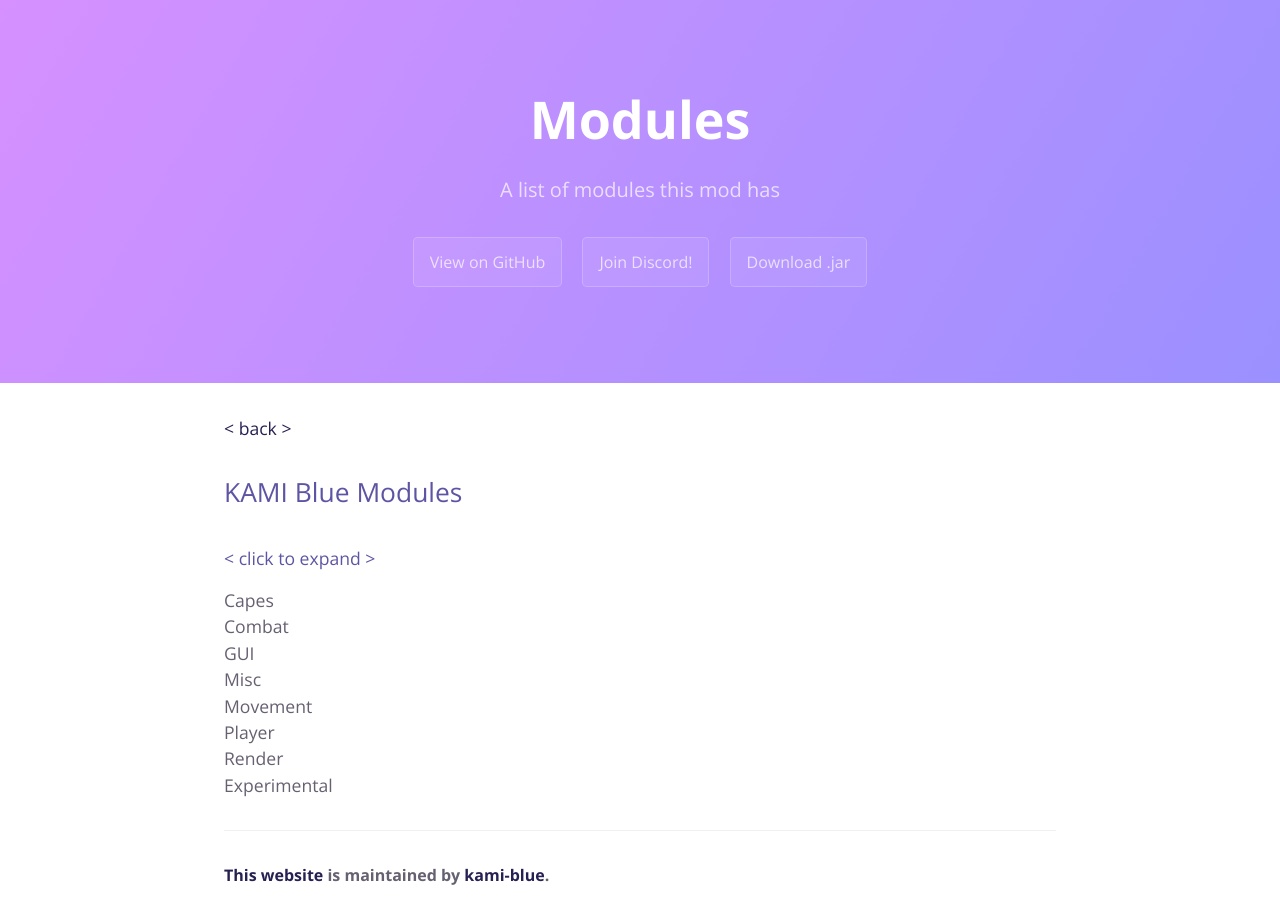
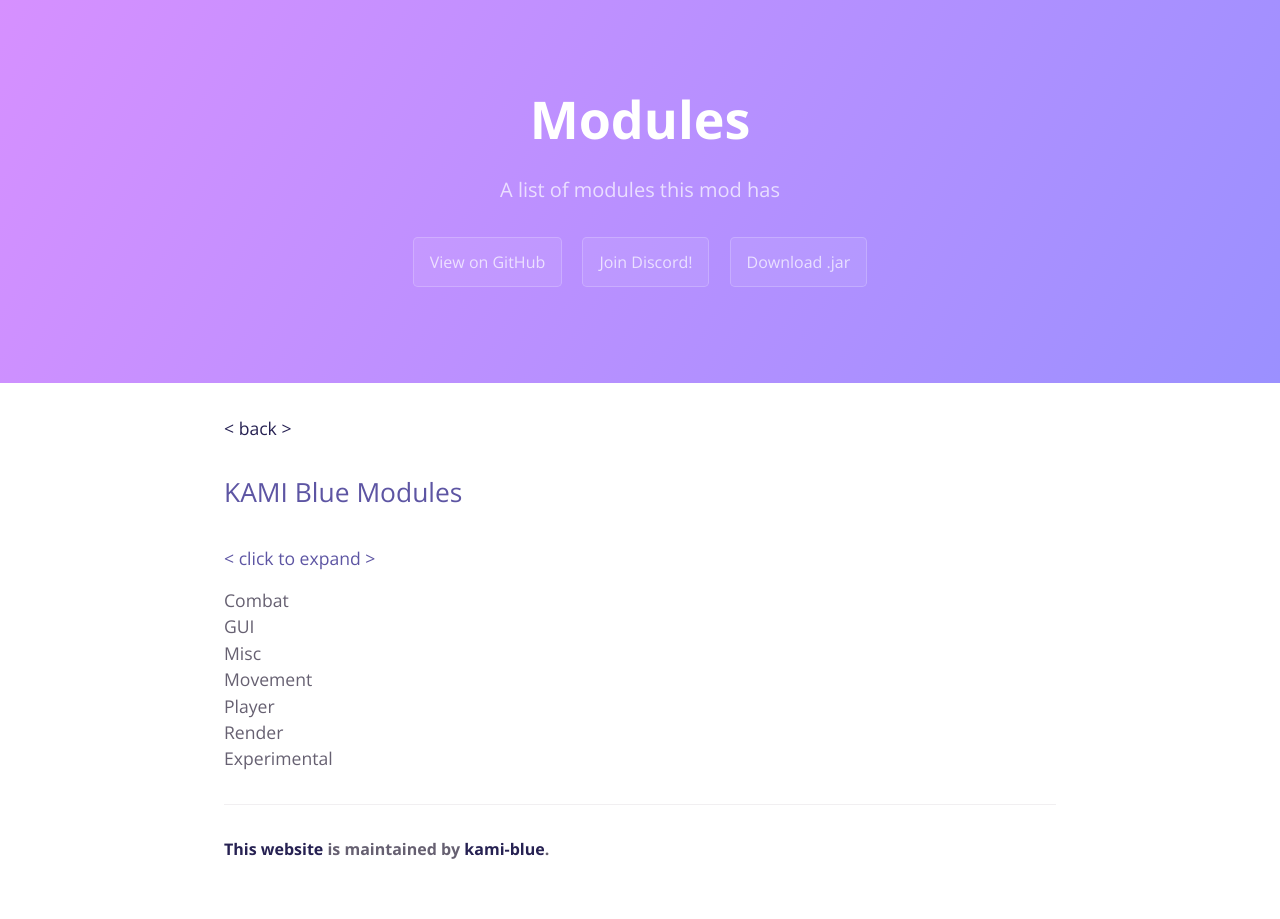
Before and after one commit to kami-blue/website, a Jekyll site: the page built from docs/docs/modules.md, in a window 1280 px wide. Built offline with Jekyll 4.4.1, drawn with Linux system fonts in a browser that asks for light colours.

Commit message:
move capes to gui

```diff
--- a/docs/docs/modules.md
+++ b/docs/docs/modules.md
@@ -9,13 +9,6 @@ description: A list of modules this mod has
 ## KAMI Blue Modules
 
 #### < click to expand >
-
-<details>
-    <summary>Capes</summary>
-    <ul>
-        <li>Capes</li>
-    </ul>
-</details>
 
 <details>
     <summary>Combat</summary>
```
Also changed, not shown: other parts of docs/docs/modules.md (+1 -0 lines).
